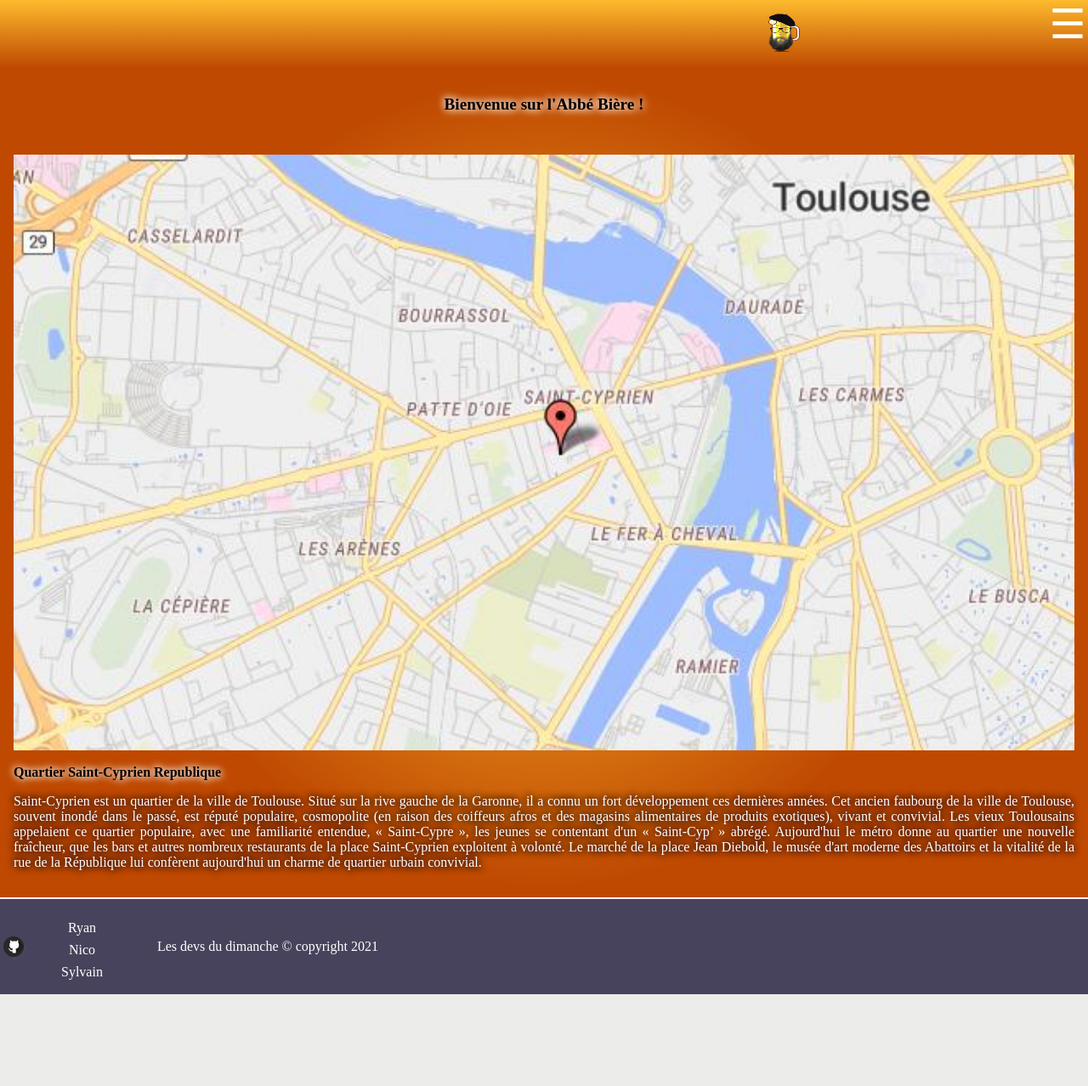
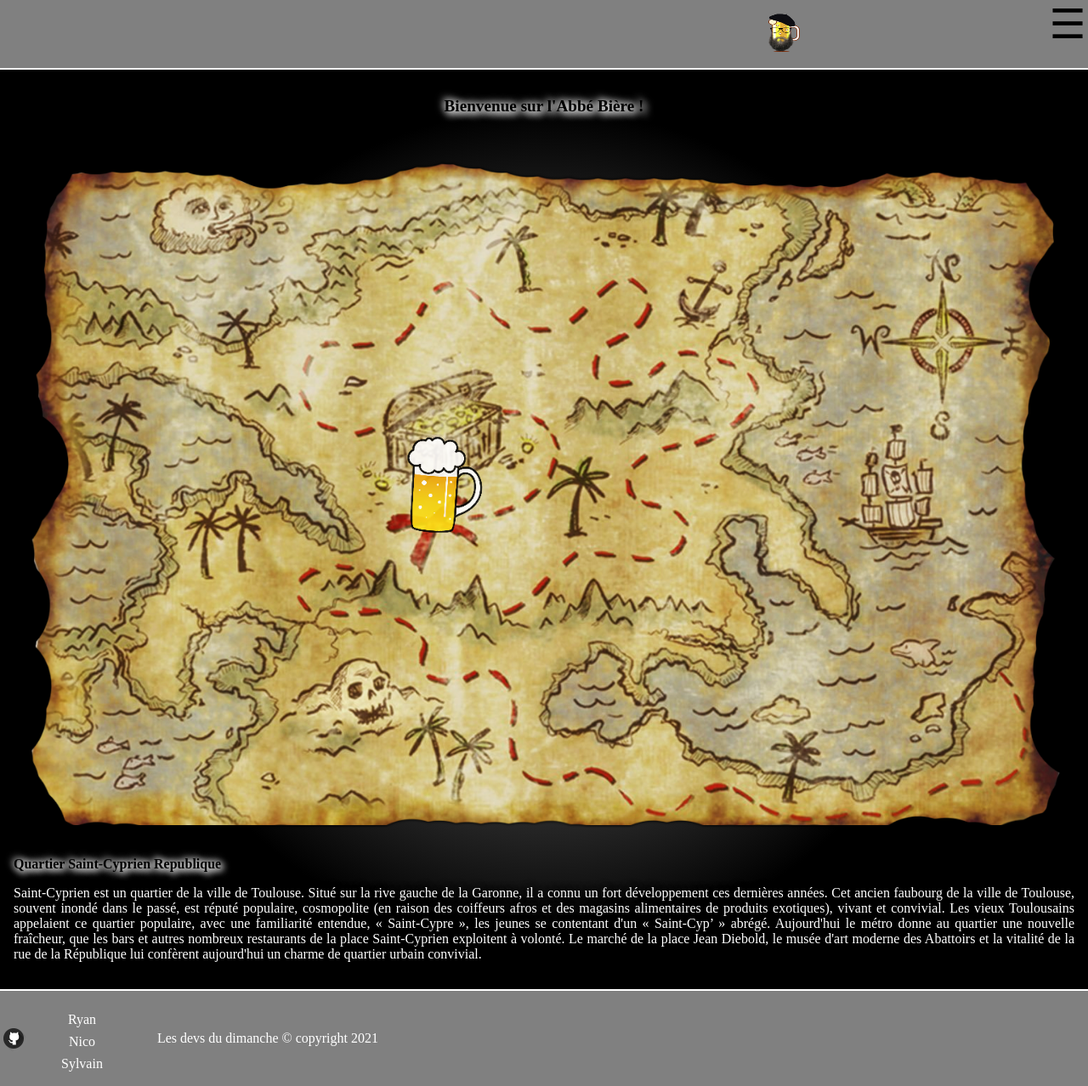
Before and after one commit to nicopierresanchez/l-abb-bi-re, a PHP site: page / in a window 1280 px wide. Shown: the whole page at 85% size. Before the commit the page ends 1170 px from the top, so only its background shows below. Run offline with PHP 8.4, Linux system fonts and the light colour scheme.

Commit message:
color swap

```diff
--- a/index.html
+++ b/index.html
@@ -27,7 +27,7 @@
             </h1>
         </section>
         <section id= "presentation">
-            <img src="img/carte_accueil.png" alt="carte_acceuil">
+            <img src="carte_tresor.png" alt="carte_acceuil">
             <h2>Quartier Saint-Cyprien Republique</h2>
             <p>Saint-Cyprien est un quartier de la ville de Toulouse. Situé sur la rive gauche de la Garonne, il a connu un fort développement ces dernières années.
 
--- a/style.css
+++ b/style.css
@@ -8,12 +8,12 @@
     /* style header*/
     nav
     {
-        background: rgb(191,73,1);
-        background: linear-gradient(0deg, rgba(191,73,1,1) 0%, rgba(253,187,45,1) 100%);
+        background: gray;
         display: flex;
         flex-direction: row;
         width: 100%;
         height: 5rem;
+        border-bottom: solid 2px white;
     }
     nav img{
         height: 5rem;
@@ -33,8 +33,10 @@
         display: none;
         flex-direction: column;
         background: rgb(191,73,1);
-        background: linear-gradient(180deg, rgba(191,73,1,1) 0%, rgba(253,187,45,1) 100%);
+        background: linear-gradient(180deg, black  0%, rgb(26, 25, 25) 100%);
         height: 220px;
+        border-top: solid 2px white;
+        border-bottom: solid 2px white;
     }
     nav li{
         list-style-type: none;
@@ -59,7 +61,7 @@
         display: flex;
         justify-content: center;
         font-size: 3rem;
-        color: white;
+        color: black;
         cursor: pointer;
     }
     #toggle:checked + .burger_menu{
@@ -69,16 +71,18 @@
     }
     footer {
         border-top: 2px solid white;
-        background-color: #48435C;
+        background-color: gray;
         display: flex;
         align-items: center;
         height: 7rem;
-        color: #48435C;
     }
 
     .logoGithub {
         max-width: 2rem;
         height: 2rem;
+    }
+    footer ul li {
+        list-style-type: none;
     }
     footer ul li a {
         display: flex;
@@ -93,7 +97,7 @@
     }
     main{
         background: rgb(253,187,45);
-        background: radial-gradient(circle, rgba(253,187,45,1) 0%, rgba(191,73,1,1) 59%);
+        background: radial-gradient(circle, gray 0%, black 59%);
     }
     #welcome {
         display: flex;
@@ -114,7 +118,7 @@
     #presentation {
         color: black;
         padding: 1rem;
-        text-shadow: 0.1em 0.1em 0.5em white, -0.1em -0.1em 0.5em white;
+        text-shadow: 0.2em 0.2em 0.5em white, -0.1em -0.1em 0.5em white, 0.1em 0.1em 0.5em white;
 
     }
     #presentation p{
@@ -126,8 +130,7 @@
     h1 {
         color: black;
         padding: 1rem;
-        text-shadow: 0.1em 0.1em 0.5em white, -0.1em -0.1em 0.5em white;
-    }
+        text-shadow: 0.2em 0.2em 0.5em white, -0.1em -0.1em 0.5em white, 0.1em 0.1em 0.5em white;    }
     h2{
         font-size: 1rem;
     }
```
Also changed, not shown: carte_tresor.png (added).
